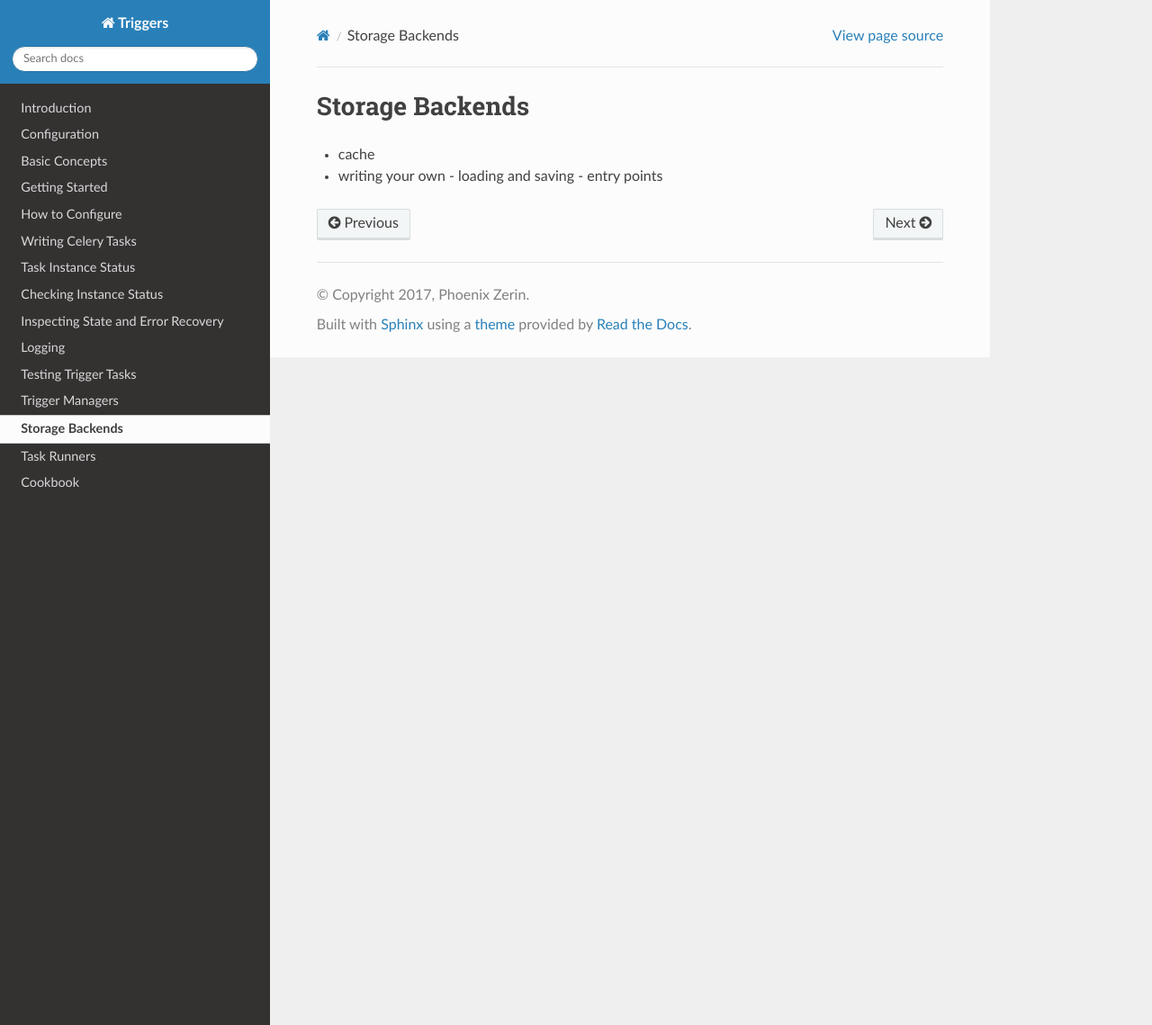
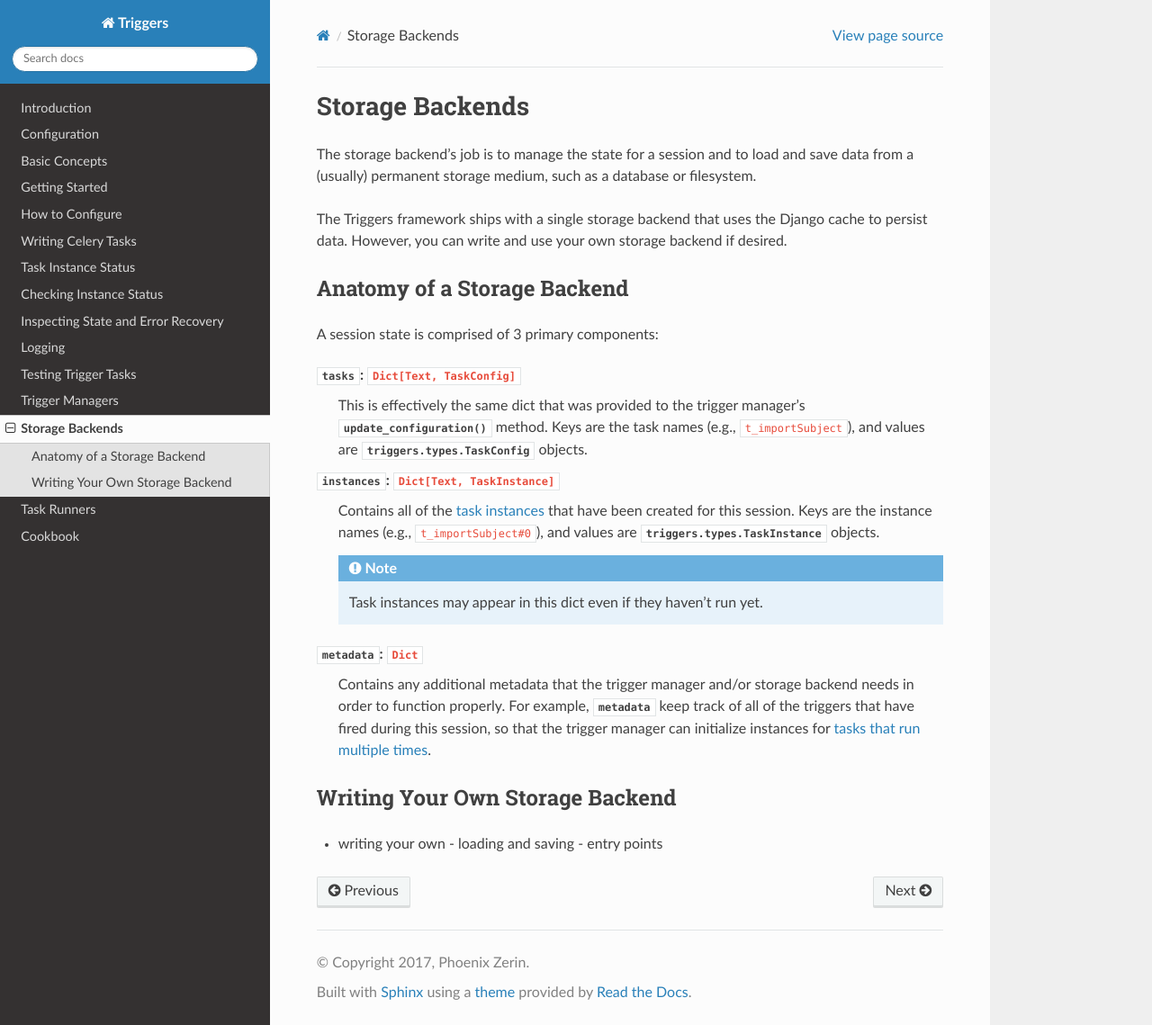
Before and after one commit to lenddoefl/triggers, a Sphinx documentation site: the page built from docs/storage.rst, in a window 1280 px wide and 1139 px high. Shown: the whole window at 90% size. Built offline with Sphinx 7.4.7 and the Read the Docs theme 2.0.0, drawn with Linux system fonts in a browser that asks for light colours.

Commit message:
Added content for basic storage attrs.

```diff
--- a/docs/basic_concepts.rst
+++ b/docs/basic_concepts.rst
@@ -130,6 +130,9 @@ section.
 
    We will cover cascading in more detail in :doc:`/configuration`.
 
+
+.. _basic-concepts-task-instances:
+
 Task Instances
 --------------
 In certain cases, a task may run multiple times.  To accommodate this, the
--- a/docs/configuration.rst
+++ b/docs/configuration.rst
@@ -135,6 +135,8 @@ Optional Directives
 The following optional directives allow you to further customize the behavior of
 your trigger tasks.
 
+
+.. _configuration-and-every:
 
 ^^^^^^^^^^^^
 ``andEvery``
--- a/docs/storage.rst
+++ b/docs/storage.rst
@@ -1,7 +1,49 @@
 ================
 Storage Backends
 ================
-- cache
+The storage backend's job is to manage the state for a session and to load and
+save data from a (usually) permanent storage medium, such as a database or
+filesystem.
+
+The Triggers framework ships with a single storage backend that uses the Django
+cache to persist data.  However, you can write and use your own storage backend
+if desired.
+
+----------------------------
+Anatomy of a Storage Backend
+----------------------------
+A session state is comprised of 3 primary components:
+
+:py:attr:`tasks`: ``Dict[Text, TaskConfig]``
+   This is effectively the same dict that was provided to the trigger manager's
+   :py:meth:`update_configuration` method.  Keys are the task names (e.g.,
+   ``t_importSubject``), and values are :py:class:`triggers.types.TaskConfig`
+   objects.
+
+:py:attr:`instances`: ``Dict[Text, TaskInstance]``
+   Contains all of the :ref:`task instances <basic-concepts-task-instances>`
+   that have been created for this session.  Keys are the instance names (e.g.,
+   ``t_importSubject#0``), and values are
+   :py:class:`triggers.types.TaskInstance` objects.
+
+   .. note::
+      Task instances may appear in this dict even if they haven't run yet.
+
+
+:py:attr:`metadata`: ``Dict``
+   Contains any additional metadata that the trigger manager and/or storage
+   backend needs in order to function properly.  For example,
+   :py:attr:`metadata` keep track of all of the triggers that have fired during
+   this session, so that the trigger manager can initialize instances for
+   :ref:`tasks that run multiple times <configuration-and-every>`.
+
+
+
+--------------------------------
+Writing Your Own Storage Backend
+--------------------------------
+
+
 - writing your own
   - loading and saving
   - entry points
```
